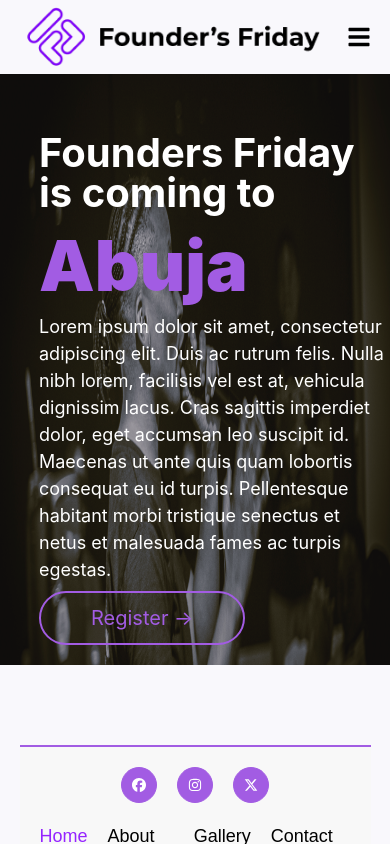
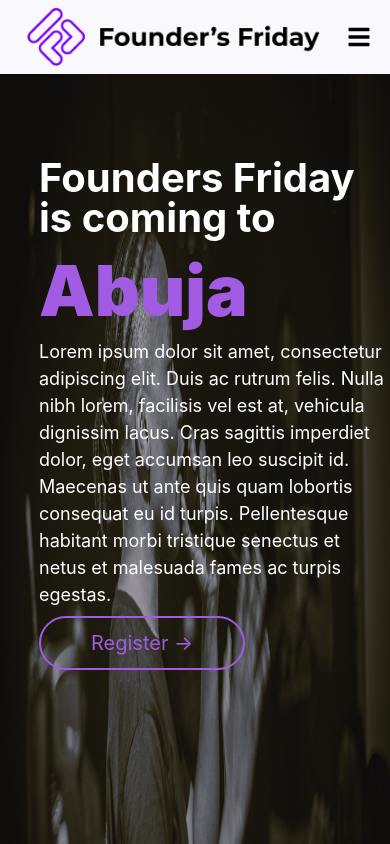
Before and after one commit to bello682/belsoft-system-onboarding-frontend-task, a React (Create React App) app: page /founder-friday-coming-up in a window 390 px wide. Shown: the top 844 px of the page. Built offline with nearby package versions, Linux system fonts and the light colour scheme.

Commit message:
updated task

```diff
--- a/src/CSS/bannerFounderFridayComing.css
+++ b/src/CSS/bannerFounderFridayComing.css
@@ -106,7 +106,7 @@
 	}
 
 	.banner_founder_friday_coming_image_bg {
-		height: 70vh;
+		height: 100vh;
 		width: 100%;
 	}
 }
```
